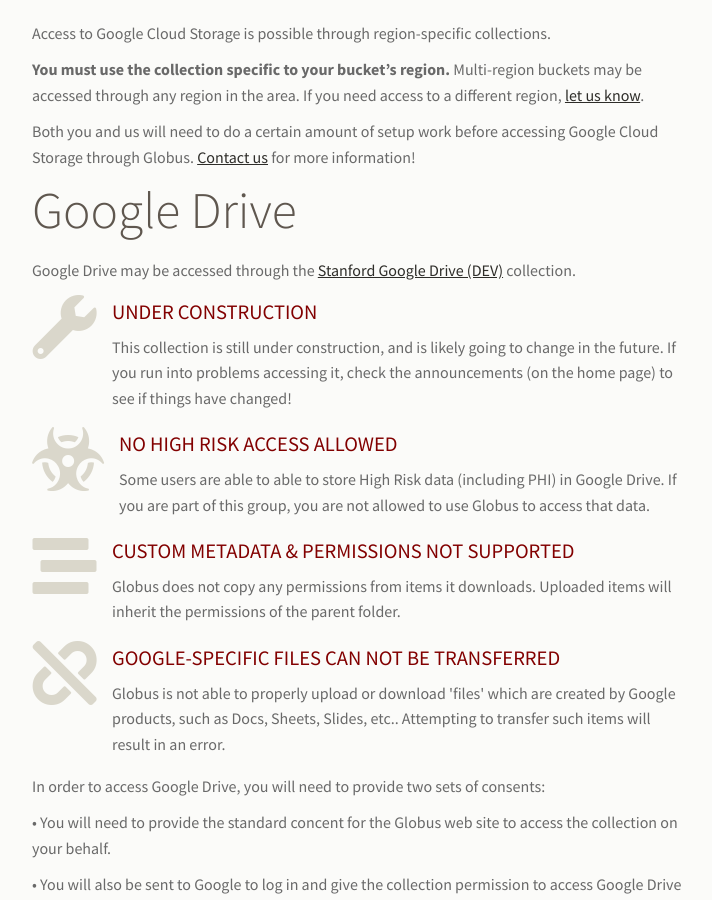
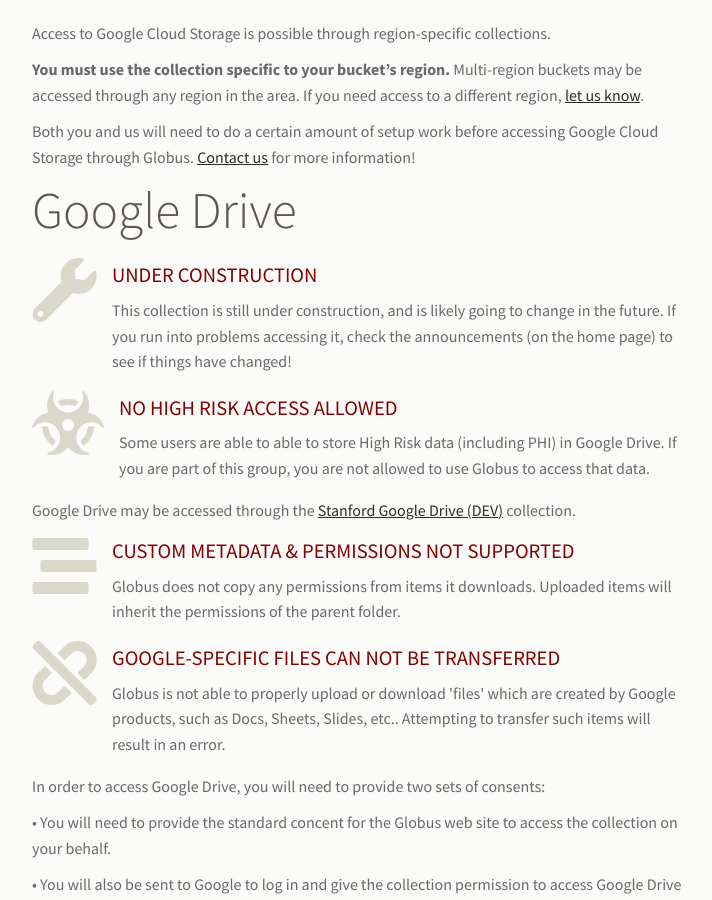
Before and after one commit to stanford-rc/globus.stanford.edu, a Jekyll site: the page built from cloud.md, in a window 1280 px wide and 900 px high, scrolled down 2633 px. Shown: the whole window, without its empty margins (323-1035 px from the left). Built offline with Jekyll 4.4.1, drawn with Linux system fonts in a browser that asks for light colours; nearby versions of some CDN libraries; comment, search, counter and statistics services are not loaded; part of the change alters nothing that is shown.

```diff
--- a/cloud.md
+++ b/cloud.md
@@ -134,10 +134,6 @@ us](mailto:srcc-support@stanford.edu) for more information!
 
 # Google Drive
 
-Google Drive may be accessed through the [Stanford Google Drive
-(DEV)](https://app.globus.org/file-manager/collections/e1c8858b-d5aa-4e36-b97e-95913047ec2b/overview?back=endpoints)
-collection.
-
 {% include info-box.html
    icon="wrench"
    raw=collection-under-construction
@@ -148,6 +144,10 @@ collection.
    header="No High Risk Access allowed"
    content="Some users are able to able to store High Risk data (including PHI) in Google Drive.  If you are part of this group, you are not allowed to use Globus to access that data."
 %}
+
+Google Drive may be accessed through the [Stanford Google Drive
+(DEV)](https://app.globus.org/file-manager/collections/e1c8858b-d5aa-4e36-b97e-95913047ec2b/overview?back=endpoints)
+collection.
 
 {% include info-box.html
    icon="stream"
```
